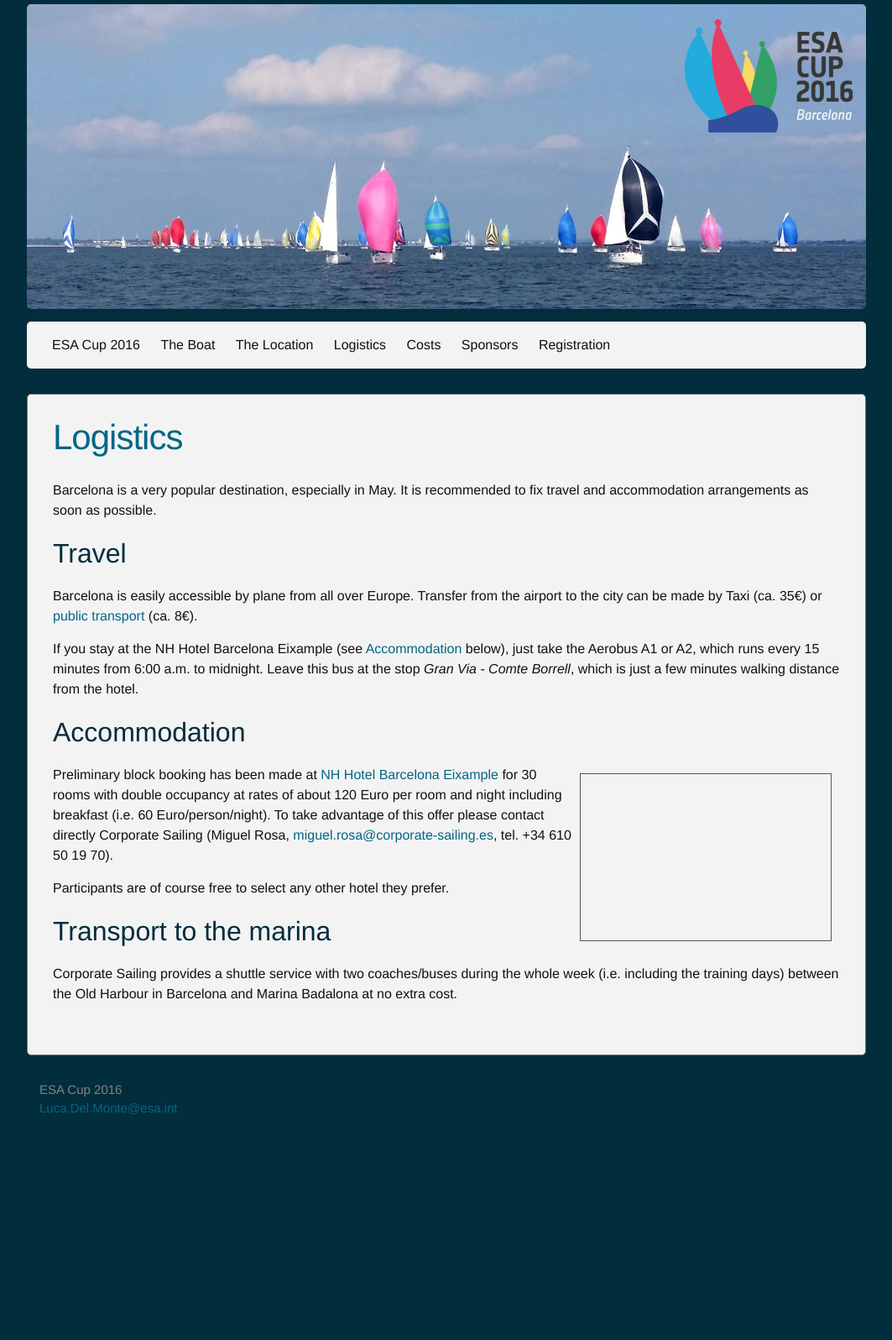
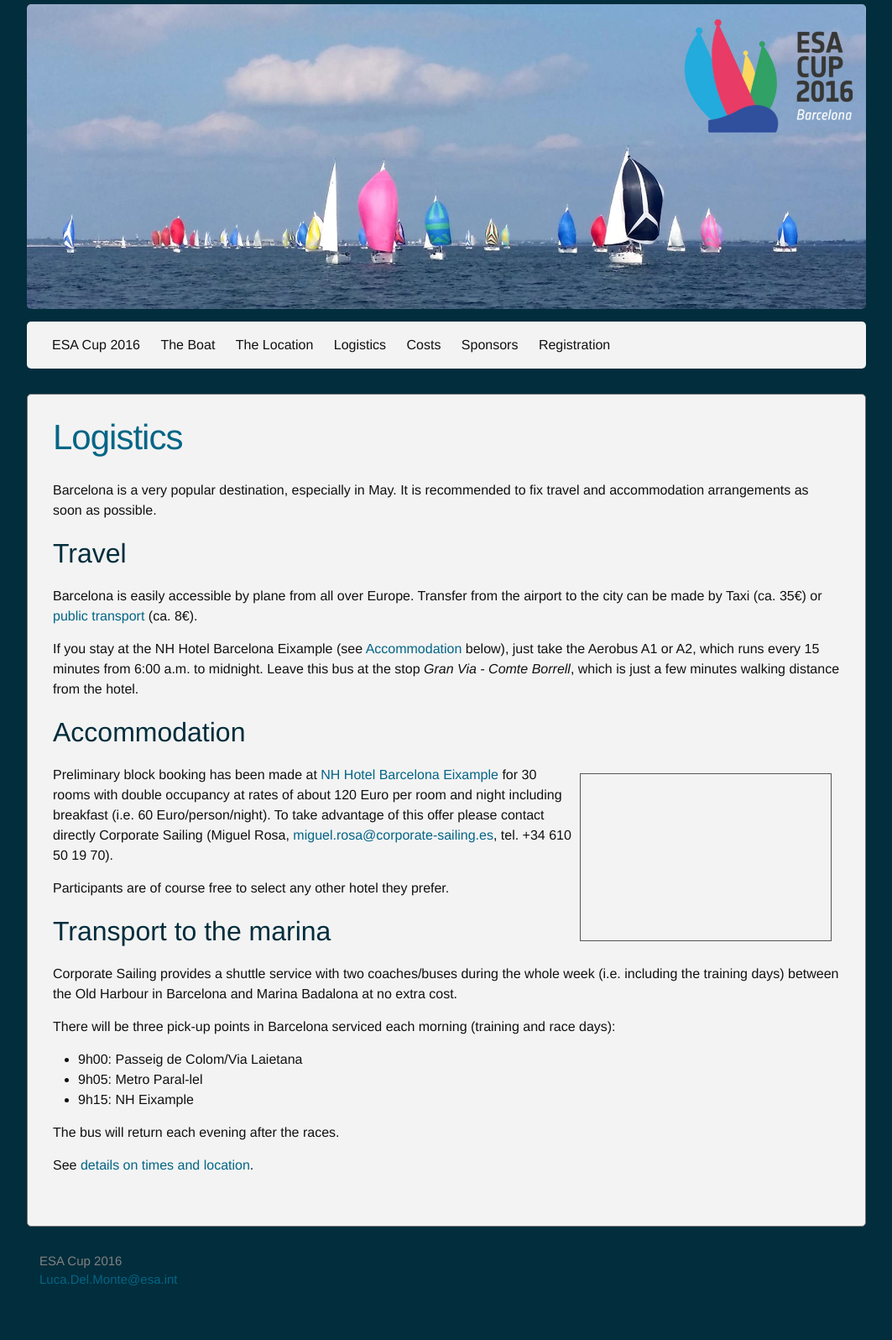
Before and after one commit to esacup2016/esacup2016.github.io, a Jekyll site: the page built from pages/logistics.md, in a window 1280 px wide. Shown: the whole page at 84% size, without its empty margins (108-1171 px from the left). Built offline with Jekyll 4.4.1, drawn with Linux system fonts in a browser that asks for light colours; before the commit the page ends 1392 px from its top, so only the background shows below that.

Commit message:
Add bus schedule

```diff
--- a/pages/logistics.md
+++ b/pages/logistics.md
@@ -39,3 +39,13 @@ Participants are of course free to select any other hotel they prefer.
 Corporate Sailing provides a shuttle service with two coaches/buses during the
 whole week (i.e. including the training days) between the Old Harbour in
 Barcelona and Marina Badalona at no extra cost.
+
+There will be three pick-up points in Barcelona serviced each morning (training
+and race days):
+* 9h00: Passeig de Colom/Via Laietana
+* 9h05: Metro Paral-lel
+* 9h15: NH Eixample
+
+The bus will return each evening after the races.
+
+See [details on times and location](/img/ESA Cup 2016 Bus Stops.pdf).
```
Also changed, not shown: 1 other file.
